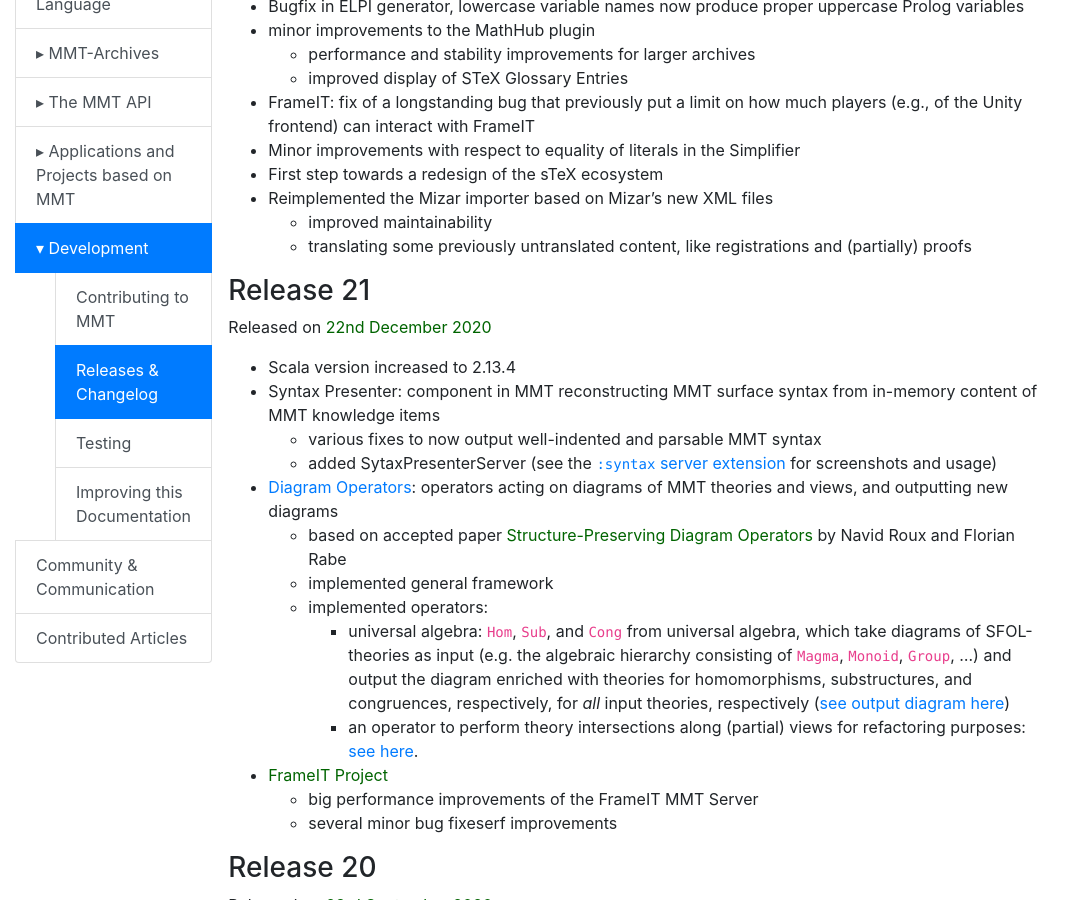
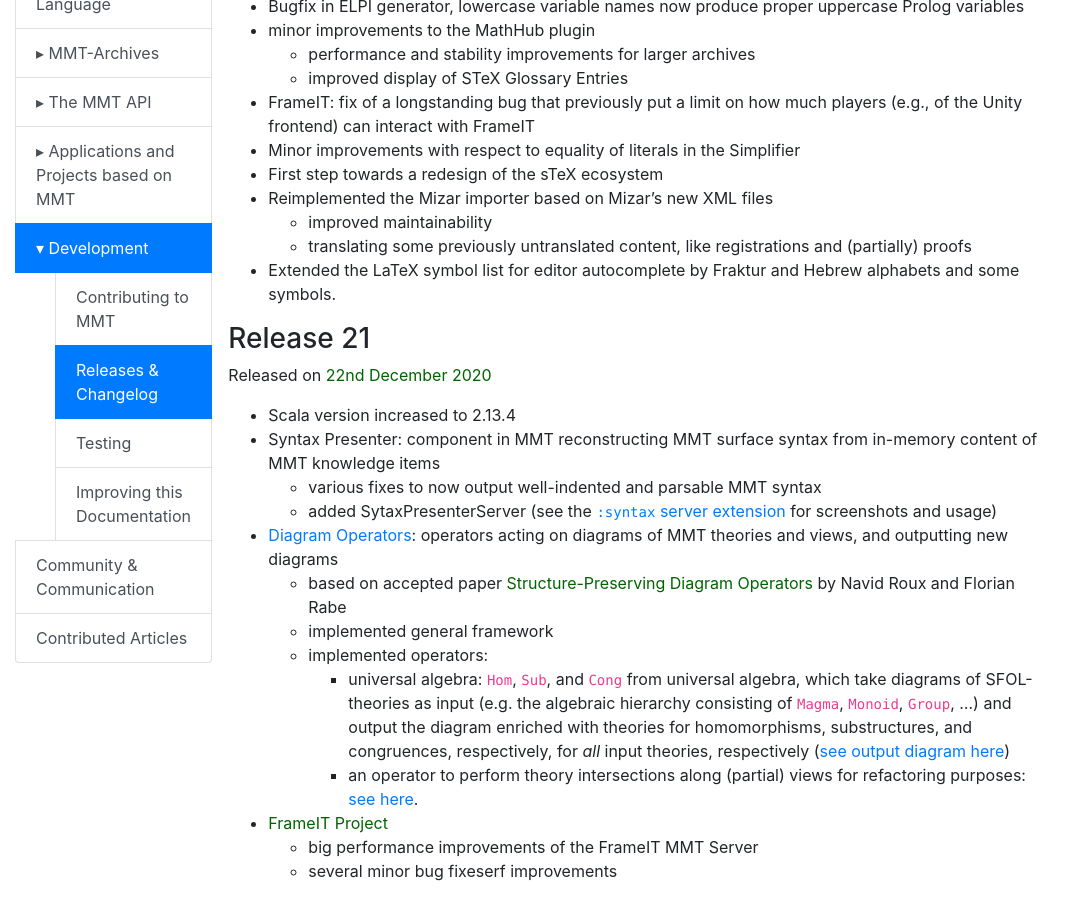
Before and after one commit to UniFormal/uniformal.github.io, a Jekyll site: the page built from doc/development/releases.md, in a window 1280 px wide and 900 px high, scrolled down 351 px. Shown: the whole window, without its empty margins (0-1085 px from the left). Built offline with Jekyll 4.4.1, drawn with Linux system fonts in a browser that asks for light colours.

Commit message:
Update releases.md

```diff
--- a/doc/development/releases.md
+++ b/doc/development/releases.md
@@ -23,6 +23,7 @@
 - Reimplemented the Mizar importer based on Mizar's new XML files
   - improved maintainability
   - translating some previously untranslated content, like registrations and (partially) proofs
+- Extended the LaTeX symbol list for editor autocomplete by Fraktur and Hebrew alphabets and some symbols.
 
 ### Release 21
 
```
